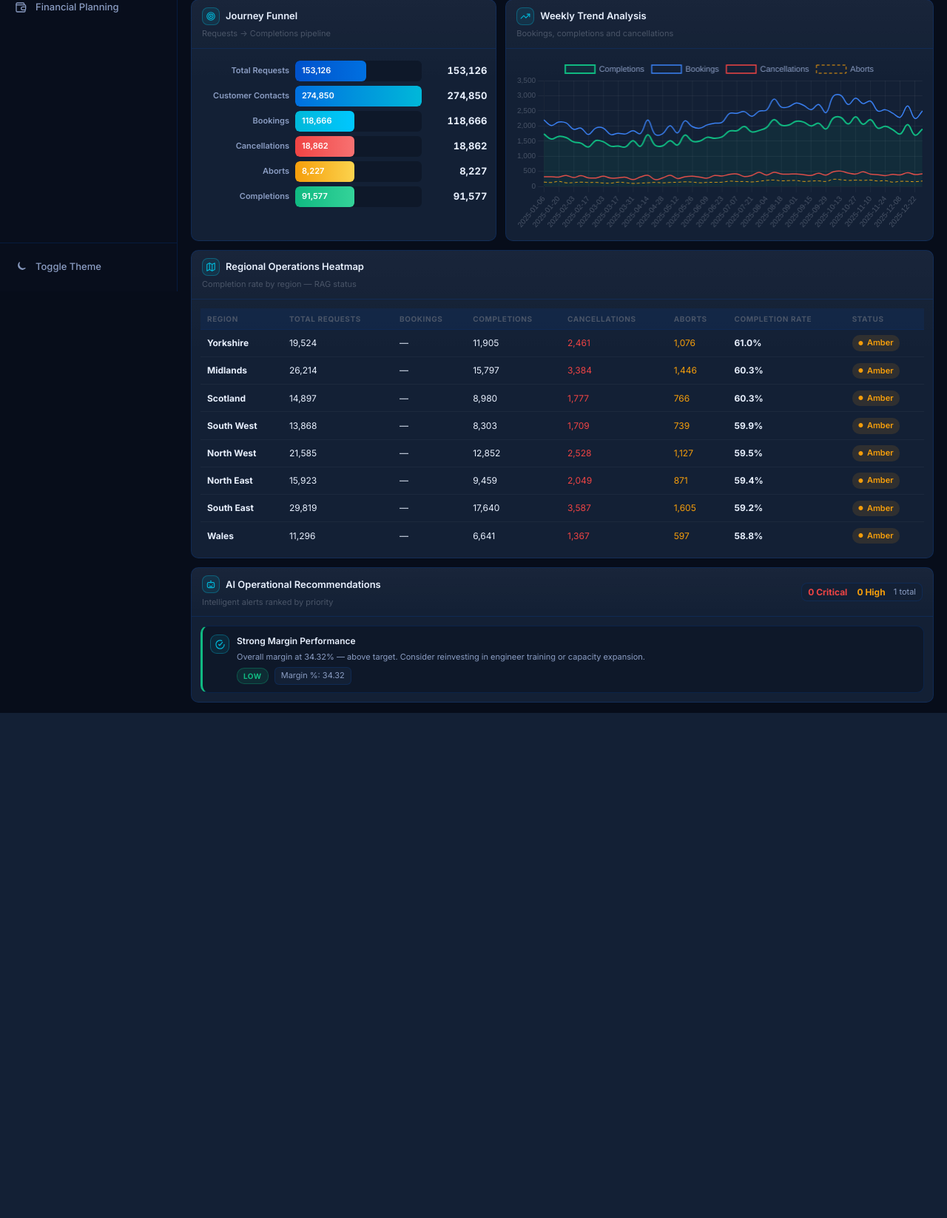
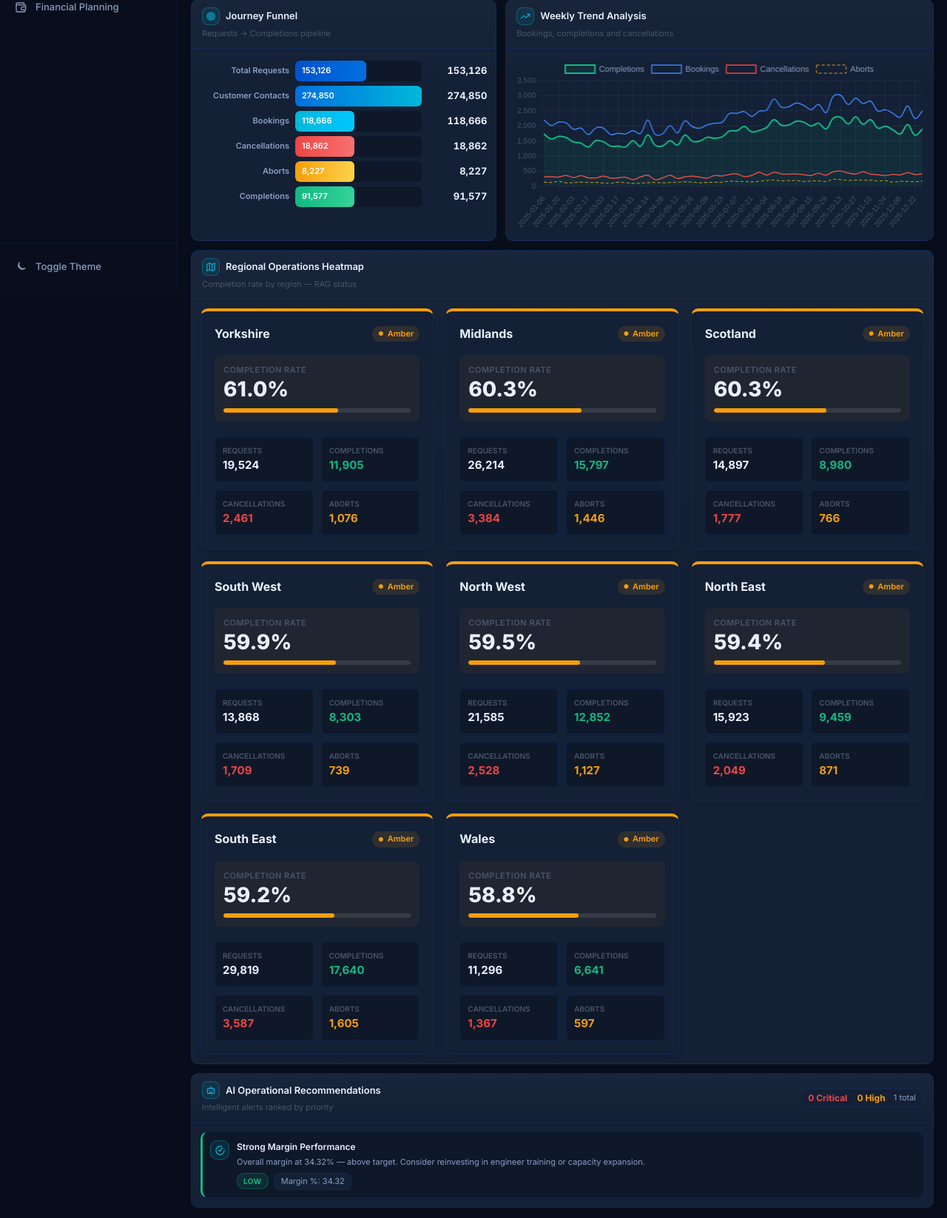
Before and after one commit to Soumyadipta2020/Metering-Capacity-and-Demand-Planning, a Flask app: page / in a window 1280 px wide. Shown: the part 406-2053 px from the top of the page at 74% size. Before the commit the page ends 1370 px from the top, so only its background shows below. Run offline with Flask 3, Linux system fonts and the light colour scheme.

Commit message:
Refactor regional heatmap rendering; replace table with grid layout for improved responsiveness and visual clarity

```diff
--- a/static/js/cancellations.js
+++ b/static/js/cancellations.js
@@ -65,22 +65,34 @@ function renderCategoryChart(data) {
   const ctx = document.getElementById('category-chart');
   if (!ctx || !data.categories) return;
   const cats = data.categories;
+  // Sort categories by count descending for better horizontal bar visual
+  const sortedCats = [...cats].sort((a, b) => b.count - a.count);
   const colours = ['#EF4444','#F59E0B','#3B82F6','#10B981','#8B5CF6'];
+
   IMSERV.registerChart('category', new Chart(ctx, {
-    type: 'doughnut',
+    type: 'bar',
     data: {
-      labels: cats.map(c => c.category),
+      labels: sortedCats.map(c => c.category),
       datasets: [{
-        data: cats.map(c => c.count),
-        backgroundColor: colours.slice(0, cats.length),
-        borderColor: '#0E1829', borderWidth: 2,
+        label: 'Count',
+        data: sortedCats.map(c => c.count),
+        backgroundColor: colours.slice(0, sortedCats.length).map(c => c + 'B3'),
+        borderColor: colours.slice(0, sortedCats.length),
+        borderWidth: 1,
+        borderRadius: 4,
       }],
     },
     options: {
+      indexAxis: 'y', // Makes it horizontal
       responsive: true, maintainAspectRatio: false,
       plugins: {
         ...IMSERV.chartDefaults.plugins,
-        legend: { position: 'right', labels: { color: '#8B9DC3', font: { size: 11 } } },
+        legend: { display: false }, // Hide legend since y-axis has labels
+      },
+      scales: {
+        ...IMSERV.chartDefaults.scales,
+        x: { ...IMSERV.chartDefaults.scales.y, grid: { color: 'rgba(255,255,255,0.05)' } },
+        y: { ...IMSERV.chartDefaults.scales.x, grid: { display: false } },
       },
     },
   }));
@@ -124,8 +136,8 @@ function renderCancelRegional(data) {
     data: {
       labels: data.map(r => r.region_code),
       datasets: [
-        { label: 'Cancel Rate %', data: data.map(r => r.cancel_rate), backgroundColor: 'rgba(239,68,68,0.65)' },
-        { label: 'Abort Rate %', data: data.map(r => r.abort_rate), backgroundColor: 'rgba(245,158,11,0.65)' },
+        { label: 'Cancel Rate %', data: data.map(r => r.cancel_rate), backgroundColor: 'rgba(239,68,68,0.7)', borderRadius: 4 },
+        { label: 'Abort Rate %', data: data.map(r => r.abort_rate), backgroundColor: 'rgba(245,158,11,0.7)', borderRadius: 4 },
       ],
     },
     options: {
@@ -134,7 +146,8 @@ function renderCancelRegional(data) {
       plugins: IMSERV.chartDefaults.plugins,
       scales: {
         ...IMSERV.chartDefaults.scales,
-        y: { ...IMSERV.chartDefaults.scales.y, ticks: { ...IMSERV.chartDefaults.scales.y.ticks, callback: v => v + '%' } },
+        x: { ...IMSERV.chartDefaults.scales.x, stacked: true },
+        y: { ...IMSERV.chartDefaults.scales.y, stacked: true, ticks: { ...IMSERV.chartDefaults.scales.y.ticks, callback: v => v + '%' } },
       },
     },
   }));
@@ -146,47 +159,69 @@ async function loadCancellationRisk() {
   const panel = document.getElementById('cancel-risk-panel');
   if (!panel || !data) return;
 
-  const driverHtml = (data.drivers || []).map(d => `
-    <div class="rec-card ${d.impact}">
-      <div class="rec-icon">⚠️</div>
-      <div class="rec-body">
-        <div class="rec-title">${d.driver}</div>
-        <div class="rec-meta"><span class="priority ${d.impact}">${d.impact}</span><span class="rec-metric">Value: ${d.value}</span></div>
+  let gaugeColor = 'var(--ok)';
+  let shadowColor = 'rgba(16, 185, 129, 0.2)';
+  if (data.risk_level === 'Critical') {
+    gaugeColor = 'var(--crit)';
+    shadowColor = 'rgba(239, 68, 68, 0.2)';
+  } else if (data.risk_level === 'High') {
+    gaugeColor = 'var(--warn)';
+    shadowColor = 'rgba(245, 158, 11, 0.2)';
+  }
+
+  let trendColor = data.trend_direction === 'Rising' ? 'var(--crit)' : 'var(--ok)';
+  let trendIcon = data.trend_direction === 'Rising' ? '↗' : '↘';
+
+  const driversHtml = (data.drivers || []).map(d => {
+    const dotColor = d.impact === 'Critical' ? 'var(--crit)' : (d.impact === 'High' ? 'var(--warn)' : 'var(--ok)');
+    return `
+      <div style="background:var(--bg-card); border:1px solid var(--border); border-radius:20px; padding:6px 12px; font-size:12px; color:var(--text-secondary); display:flex; align-items:center; gap:6px; box-shadow: 0 2px 8px rgba(0,0,0,0.2);">
+        <span style="width:8px; height:8px; border-radius:50%; background:${dotColor};"></span>
+        ${d.driver} <strong style="color:var(--text-primary)">${d.value}</strong>
       </div>
-    </div>
-  `).join('') || '<div class="text-muted fs-12">No significant risk drivers identified.</div>';
-
-  const recHtml = (data.recommendations || []).map(r => `
-    <div class="alert alert-info mt-8">💡 ${r}</div>
-  `).join('');
+    `;
+  }).join('') || '<span style="color:var(--text-muted); font-size:12px;">None identified</span>';
 
   panel.innerHTML = `
-    <div class="grid-2">
-      <div>
-        <div class="kpi-grid" style="grid-template-columns:1fr 1fr;gap:10px;margin-bottom:12px">
-          <div class="kpi-card ${data.risk_level === 'Critical' ? 'crit' : (data.risk_level === 'High' ? 'warn' : 'ok')}">
-            <div class="kpi-label">Risk Score</div>
-            <div class="kpi-value">${data.risk_score}</div>
-          </div>
-          <div class="kpi-card">
-            <div class="kpi-label">Risk Level</div>
-            <div class="kpi-value" style="font-size:18px">${data.risk_level}</div>
-          </div>
-          <div class="kpi-card">
-            <div class="kpi-label">Cancel Rate</div>
-            <div class="kpi-value large">${IMSERV.fmt.pct(data.cancel_rate)}</div>
-          </div>
-          <div class="kpi-card">
-            <div class="kpi-label">Trend</div>
-            <div class="kpi-value large ${data.trend_direction === 'Rising' ? 'text-crit' : 'text-ok'}">${data.trend_direction}</div>
+    <div style="display:flex; flex-wrap:wrap; gap: 30px; align-items: stretch; background: var(--bg-surface); padding: 24px; border-radius: var(--radius-md); border: 1px solid var(--border);">
+
+      <!-- Left: The Gauge -->
+      <div style="display:flex; flex-direction:column; align-items:center; justify-content:center; min-width: 160px; border-right: 1px solid rgba(255,255,255,0.05); padding-right: 30px;">
+        <div style="position:relative; width: 140px; height: 140px; border-radius: 50%; background: conic-gradient(${gaugeColor} ${data.risk_score}%, var(--bg-card) 0); display:flex; align-items:center; justify-content:center; box-shadow: 0 0 30px ${shadowColor}; margin-bottom: 16px;">
+           <div style="position:absolute; width: 120px; height: 120px; background: var(--bg-surface); border-radius: 50%; display:flex; flex-direction:column; align-items:center; justify-content:center;">
+              <div style="font-size:10px; color:var(--text-muted); text-transform:uppercase; font-weight:600; letter-spacing:1px;">Score</div>
+              <div style="font-size:36px; font-weight:800; color:var(--text-primary); line-height:1; margin-top:2px;">${data.risk_score}</div>
+           </div>
+        </div>
+        <div style="font-size:18px; font-weight:700; color:${gaugeColor}; text-transform:uppercase; letter-spacing:1px;">${data.risk_level}</div>
+      </div>
+
+      <!-- Middle: Key Metrics -->
+      <div style="display:flex; flex-direction:column; justify-content:center; min-width: 180px; border-right: 1px solid rgba(255,255,255,0.05); padding-right: 30px; gap: 24px;">
+        <div>
+          <div style="font-size:11px; color:var(--text-muted); text-transform:uppercase; font-weight:600; letter-spacing:1px; margin-bottom:6px;">Cancel Rate</div>
+          <div style="font-size:32px; font-weight:700; color:var(--text-primary);">${IMSERV.fmt.pct(data.cancel_rate)}</div>
+        </div>
+        <div>
+          <div style="font-size:11px; color:var(--text-muted); text-transform:uppercase; font-weight:600; letter-spacing:1px; margin-bottom:6px;">Trend</div>
+          <div style="font-size:32px; font-weight:700; color:${trendColor}; display:flex; align-items:center; gap:8px;">${data.trend_direction} <span style="font-size:24px;">${trendIcon}</span></div>
+        </div>
+      </div>
+
+      <!-- Right: Insights & Drivers -->
+      <div style="flex:1; display:flex; flex-direction:column; gap: 16px; justify-content:center; min-width: 250px;">
+        <div style="background: rgba(0, 184, 217, 0.08); border-left: 3px solid var(--brand-accent); padding: 12px 16px; border-radius: 0 8px 8px 0;">
+          <div style="font-size:11px; color:var(--brand-accent); text-transform:uppercase; font-weight:700; letter-spacing:1px; margin-bottom:6px;">💡 AI Recommendation</div>
+          <div style="font-size:13px; color:var(--text-primary); line-height:1.5;">${data.recommendations[0] || 'Maintain current operational strategies.'}</div>
+        </div>
+        <div>
+          <div style="font-size:11px; color:var(--text-muted); text-transform:uppercase; font-weight:600; letter-spacing:1px; margin-bottom:8px;">⚠️ Primary Risk Drivers</div>
+          <div style="display:flex; flex-wrap:wrap; gap:8px;">
+            ${driversHtml}
           </div>
         </div>
-        ${recHtml}
       </div>
-      <div>
-        <div class="fs-12 fw-600 mb-8 text-muted">RISK DRIVERS</div>
-        <div class="rec-list">${driverHtml}</div>
-      </div>
+
     </div>
   `;
 }
--- a/static/js/dashboard.js
+++ b/static/js/dashboard.js
@@ -172,24 +172,57 @@ function renderJourneyTrend(data) {
 }
 
 function renderRegionalHeatmap(data) {
-  const tbody = document.getElementById('regional-heatmap-body');
-  if (!tbody) return;
+  const container = document.getElementById('regional-heatmap-grid');
+  if (!container) return;
   if (!data || !data.length) {
-    tbody.innerHTML = '<tr><td colspan="8"><div class="empty-state"><div class="empty-icon">📊</div><div class="empty-title">No data available</div></div></td></tr>';
+    container.innerHTML = '<div class="empty-state" style="grid-column: 1 / -1;"><div class="empty-icon">📊</div><div class="empty-title">No data available</div></div>';
     return;
   }
-  tbody.innerHTML = data.map(r => `
-    <tr>
-      <td><strong>${r.region_name || r.region_code}</strong></td>
-      <td>${IMSERV.fmt.num(r.requests)}</td>
-      <td>—</td>
-      <td>${IMSERV.fmt.num(r.completions)}</td>
-      <td><span class="text-crit">${IMSERV.fmt.num(r.cancellations)}</span></td>
-      <td><span class="text-warn">${IMSERV.fmt.num(r.aborts)}</span></td>
-      <td><strong>${IMSERV.fmt.pct(r.completion_rate)}</strong></td>
-      <td><span class="rag ${r.rag}">${r.rag}</span></td>
-    </tr>
-  `).join('');
+
+  container.innerHTML = data.map(r => {
+    const isRed = r.rag === 'Red';
+    const isAmber = r.rag === 'Amber';
+    const borderColor = isRed ? 'var(--crit)' : (isAmber ? 'var(--warn)' : 'var(--ok)');
+    const bgColor = isRed ? 'rgba(239, 68, 68, 0.05)' : (isAmber ? 'rgba(245, 158, 11, 0.05)' : 'rgba(16, 185, 129, 0.05)');
+
+    return `
+      <div style="background: var(--bg-card); border: 1px solid var(--border); border-top: 4px solid ${borderColor}; border-radius: var(--radius-md); padding: 18px; position: relative; box-shadow: 0 4px 12px rgba(0,0,0,0.1); transition: transform 0.2s;">
+        <div style="display:flex; justify-content:space-between; align-items:center; margin-bottom: 16px;">
+           <div style="font-size: 16px; font-weight: 700; color: var(--text-primary);">${r.region_name || r.region_code}</div>
+           <div class="rag ${r.rag}">${r.rag}</div>
+        </div>
+
+        <div style="display:flex; gap: 15px; align-items:center; margin-bottom: 20px; background: ${bgColor}; padding: 12px; border-radius: 8px;">
+           <div style="flex:1;">
+              <div style="font-size:11px; color:var(--text-muted); text-transform:uppercase; font-weight:600; letter-spacing:0.5px;">Completion Rate</div>
+              <div style="font-size:28px; font-weight:800; color:var(--text-primary); line-height:1.2;">${IMSERV.fmt.pct(r.completion_rate)}</div>
+              <div style="height:6px; background:rgba(255,255,255,0.1); border-radius:3px; margin-top:8px; overflow:hidden;">
+                 <div style="height:100%; width:${r.completion_rate}%; background:${borderColor}; border-radius:3px;"></div>
+              </div>
+           </div>
+        </div>
+
+        <div style="display:grid; grid-template-columns: 1fr 1fr; gap:10px;">
+           <div style="background:var(--bg-surface); padding:10px; border-radius:6px; border: 1px solid var(--border);">
+              <div style="font-size:10px; color:var(--text-muted); text-transform:uppercase; font-weight:600;">Requests</div>
+              <div style="font-size:15px; font-weight:700; color:var(--text-primary);">${IMSERV.fmt.num(r.requests)}</div>
+           </div>
+           <div style="background:var(--bg-surface); padding:10px; border-radius:6px; border: 1px solid var(--border);">
+              <div style="font-size:10px; color:var(--text-muted); text-transform:uppercase; font-weight:600;">Completions</div>
+              <div style="font-size:15px; font-weight:700; color:var(--ok);">${IMSERV.fmt.num(r.completions)}</div>
+           </div>
+           <div style="background:var(--bg-surface); padding:10px; border-radius:6px; border: 1px solid var(--border);">
+              <div style="font-size:10px; color:var(--text-muted); text-transform:uppercase; font-weight:600;">Cancellations</div>
+              <div style="font-size:15px; font-weight:700; color:var(--crit);">${IMSERV.fmt.num(r.cancellations)}</div>
+           </div>
+           <div style="background:var(--bg-surface); padding:10px; border-radius:6px; border: 1px solid var(--border);">
+              <div style="font-size:10px; color:var(--text-muted); text-transform:uppercase; font-weight:600;">Aborts</div>
+              <div style="font-size:15px; font-weight:700; color:var(--warn);">${IMSERV.fmt.num(r.aborts)}</div>
+           </div>
+        </div>
+      </div>
+    `;
+  }).join('');
 }
 
 function renderAIRecommendations(data) {
@@ -214,8 +247,8 @@ function renderAIRecommendations(data) {
         <div class="rec-desc">${r.body}</div>
         <div class="rec-meta">
           <span class="priority ${r.priority}">${r.priority}</span>
-          ${r.region_code ? `<span class="stat-chip">📍 ${r.region_code}</span>` : ''}
-          ${r.metric_value != null ? `<span class="rec-metric">${r.metric_label}: ${r.metric_value}</span>` : ''}
+          ${r.region_code ? '<span class="stat-chip">📍 ' + r.region_code + '</span>' : ''}
+          ${r.metric_value != null ? '<span class="rec-metric">' + r.metric_label + ': ' + r.metric_value + '</span>' : ''}
           ${r.action_required ? '<span class="rag Red">Action Required</span>' : ''}
         </div>
       </div>
--- a/templates/index.html
+++ b/templates/index.html
@@ -177,23 +177,9 @@
             </div>
           </div>
           <div class="card-body">
-            <table class="data-table" id="regional-heatmap-table">
-              <thead>
-                <tr>
-                  <th>Region</th>
-                  <th>Total Requests</th>
-                  <th>Bookings</th>
-                  <th>Completions</th>
-                  <th>Cancellations</th>
-                  <th>Aborts</th>
-                  <th>Completion Rate</th>
-                  <th>Status</th>
-                </tr>
-              </thead>
-              <tbody id="regional-heatmap-body">
-                <tr><td colspan="8" class="loading"><span class="spinner"></span> Loading...</td></tr>
-              </tbody>
-            </table>
+            <div id="regional-heatmap-grid" style="display:grid; grid-template-columns: repeat(auto-fill, minmax(280px, 1fr)); gap: 16px;">
+              <div class="loading"><span class="spinner"></span> Loading...</div>
+            </div>
           </div>
         </div>
 
```
